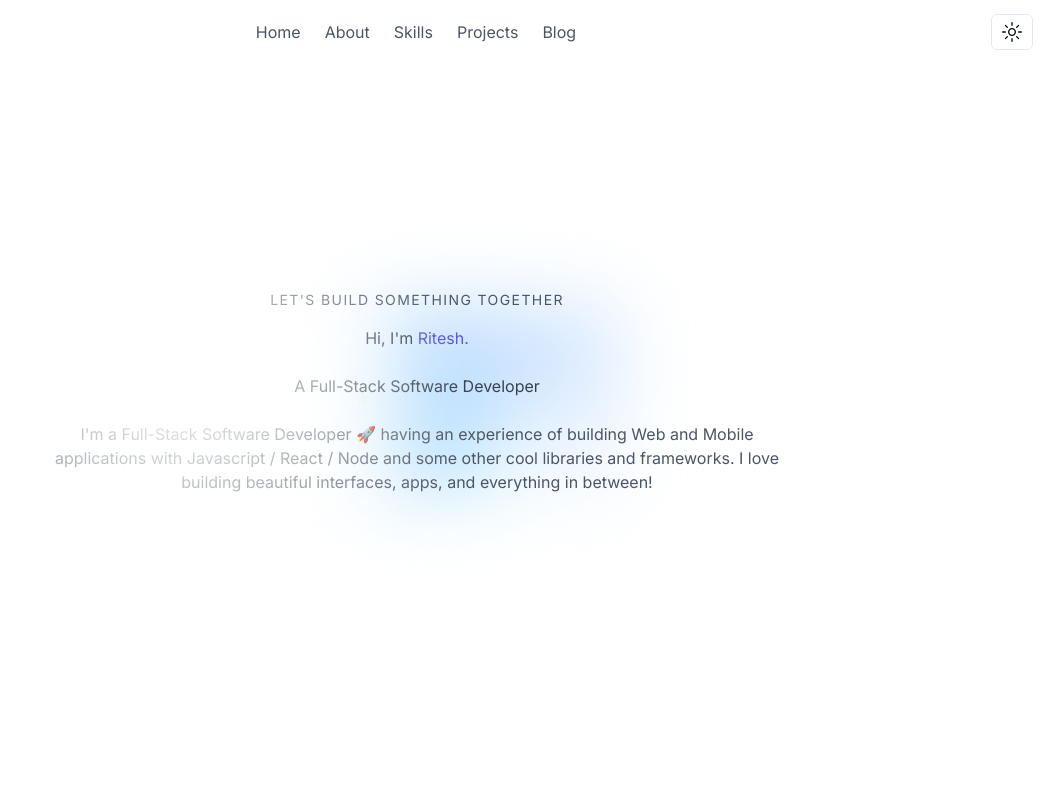
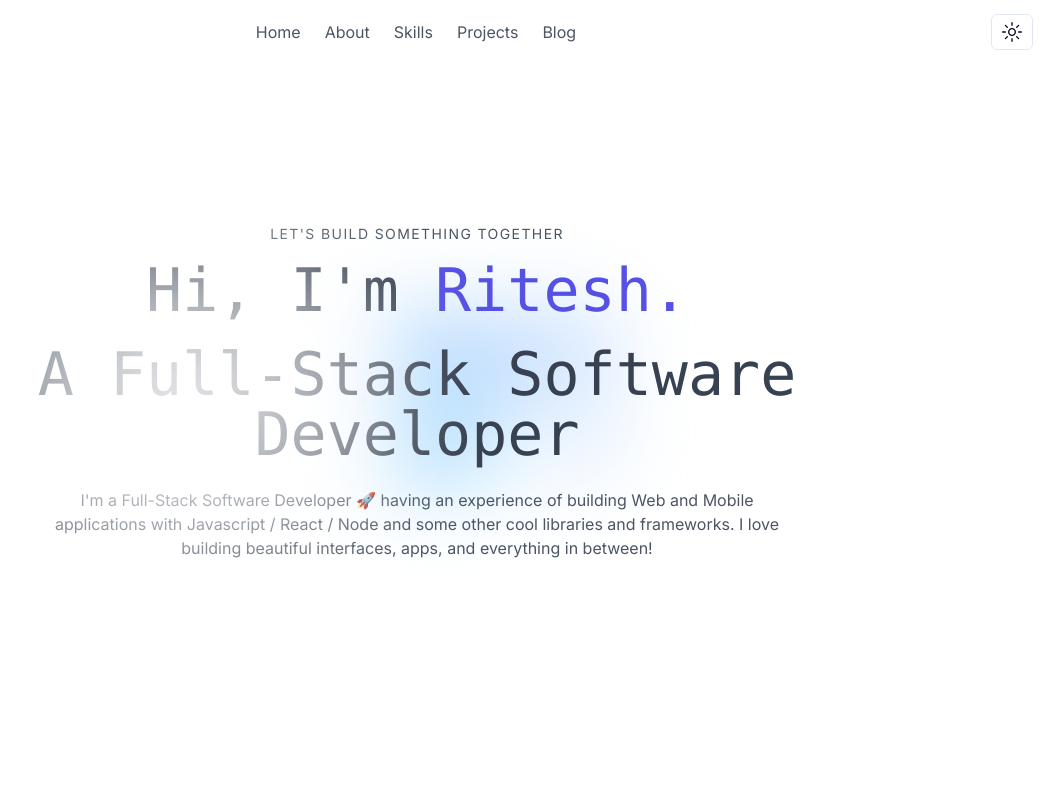
Before and after one commit to RiteshK-611/portfolio, a Next.js app: page / in a window 1280 px wide. Shown: the top 800 px of the page, without its empty margins (223-1280 px from the left). Built offline with nearby package versions, Linux system fonts and the light colour scheme.

Commit message:
chore: Update global styles and Main component layout

```diff
--- a/src/app/globals.css
+++ b/src/app/globals.css
@@ -64,13 +64,16 @@
     --input: 217.2 32.6% 17.5%;
     --ring: 212.7 26.8% 83.9%;
   }
-}
 
-@layer base {
   * {
     @apply border-border;
   }
+
   body {
     @apply bg-background text-foreground;
   }
+
+  h1 {
+    @apply text-4xl sm:text-5xl md:text-6xl font-mono;
+  }
 }
--- a/src/components/Main.tsx
+++ b/src/components/Main.tsx
@@ -9,7 +9,7 @@
     <main
       id="home"
       className="w-full h-screen text-center flex min-h-screen flex-col items-center justify-between p-24">
-      <div className="max-w-[1240px] w-full h-full mx-auto p-2 flex justify-center items-center relative z-[-1] flex place-items-center before:absolute before:h-[300px] before:w-full before:-translate-x-1/2 before:rounded-full before:bg-gradient-radial before:from-white before:to-transparent before:blur-2xl before:content-[''] after:absolute after:-z-20 after:h-[180px] after:w-full after:translate-x-1/3 after:bg-gradient-conic after:from-sky-200 after:via-blue-200 after:blur-2xl after:content-[''] before:dark:bg-gradient-to-br before:dark:from-transparent before:dark:to-blue-700 before:dark:opacity-10 after:dark:from-sky-900 after:dark:via-[#0141ff] after:dark:opacity-40 sm:before:w-[480px] sm:after:w-[240px] before:lg:h-[360px]">
+      <div className="max-w-[1240px] w-full h-full mx-auto p-2 relative z-[-10] flex place-items-center justify-center before:absolute before:h-[300px] before:w-full before:-translate-x-1/2 before:rounded-full before:bg-gradient-radial before:from-white before:to-transparent before:blur-2xl before:content-[''] after:absolute after:-z-20 after:h-[180px] after:w-full after:translate-x-1/3 after:bg-gradient-conic after:from-sky-200 after:via-blue-200 after:blur-2xl after:content-[''] before:dark:bg-gradient-to-br before:dark:from-transparent before:dark:to-blue-700 before:dark:opacity-10 after:dark:from-sky-900 after:dark:via-[#0141ff] after:dark:opacity-40 sm:before:w-[480px] sm:after:w-[240px] before:lg:h-[360px]">
         <div>
           <p className="uppercase text-sm tracking-widest text-gray-600 dark:text-gray-400">
             Let&apos;s Build Something Together
```
